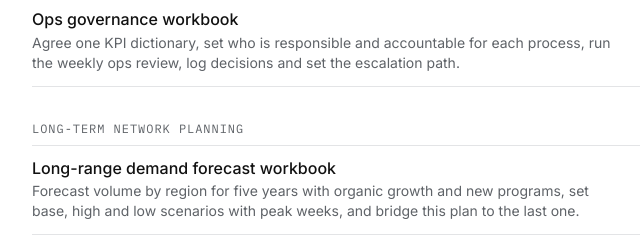
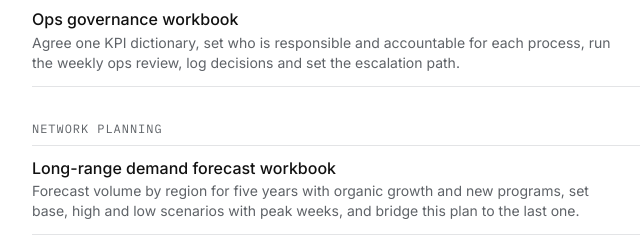
Before and after one commit to lunarked/library, a plain HTML site: page index.html in a window 1280 px wide. Shown: the part 2721-2960 px from the top of the page, 272-912 px from the left. Drawn offline with Linux system fonts and the light colour scheme.

Commit message:
Rename index section to Network planning
Co-Authored-By: Claude Opus 5.5 <noreply@anthropic.com>
Claude-Session: https://claude.ai/code/session_01AxXK7ZBQVsPLmk6knh6DEm

```diff
--- a/index.html
+++ b/index.html
@@ -89,7 +89,7 @@ li a:focus-visible{outline:2px solid var(--ink);outline-offset:4px}
     <li><a href="escooter/governance.html"><span class="t">Ops governance workbook</span><span class="k">Nov 2026</span><span class="d">Agree one KPI dictionary, set who is responsible and accountable for each process, run the weekly ops review, log decisions and set the escalation path.</span></a></li>
   </ul>
 
-  <h2>Long-term network planning</h2>
+  <h2>Network planning</h2>
   <ul>
     <li><a href="planning/demand-forecast.html"><span class="t">Long-range demand forecast workbook</span><span class="k">Nov 2026</span><span class="d">Forecast volume by region for five years with organic growth and new programs, set base, high and low scenarios with peak weeks, and bridge this plan to the last one.</span></a></li>
     <li><a href="planning/network-capacity.html"><span class="t">Network capacity and gap workbook</span><span class="k">Nov 2026</span><span class="d">Set the usable and peak capacity of every node, find the year each region runs out of room, and check that planned flows fit the nodes they land on.</span></a></li>
```
Also changed, not shown: 1 other file.
